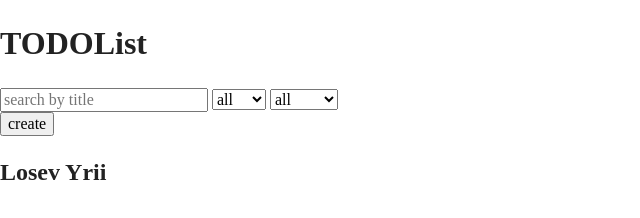
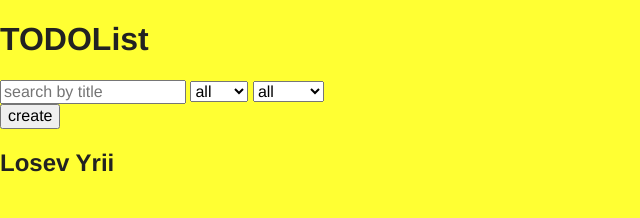
Before and after one commit to yralosev1988/ciklum-digital, a plain HTML site: page index.html in a window 1280 px wide. Shown: the whole page, without its empty margins (0-640 px from the left). Drawn offline with nearby package versions, Linux system fonts and the light colour scheme.

Commit message:
init scss+compas in webstorm project

```diff
--- a/css/main.css
+++ b/css/main.css
@@ -89,7 +89,6 @@ textarea {
 
 .browserupgrade {
   margin: 0.2em 0;
-  background: #ccc;
   color: #000;
   padding: 0.2em 0;
 }
--- a/index.html
+++ b/index.html
@@ -13,7 +13,7 @@
 
   <link rel="stylesheet" href="css/normalize.css">
   <link rel="stylesheet" href="css/main.css">
-
+  <link rel="stylesheet" href="scss/style.css">
   <meta name="theme-color" content="#fafafa">
 </head>
 
--- /dev/null
+++ b/scss/style.css
@@ -0,0 +1,5 @@
+body {
+  font: 100% Helvetica, sans-serif;
+  background-color: #ff3; }
+
+/*# sourceMappingURL=style.css.map */
```
Also changed, not shown: 3 other files.
